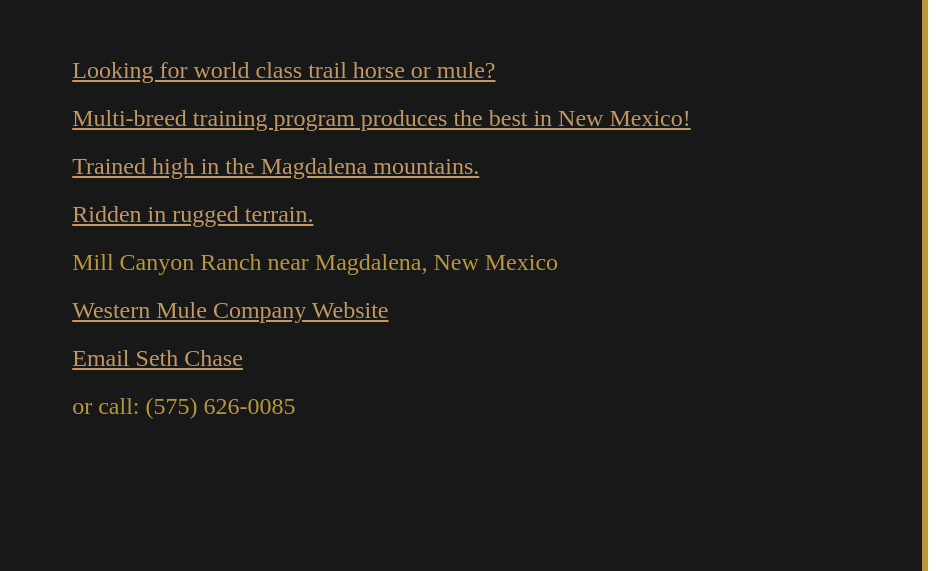
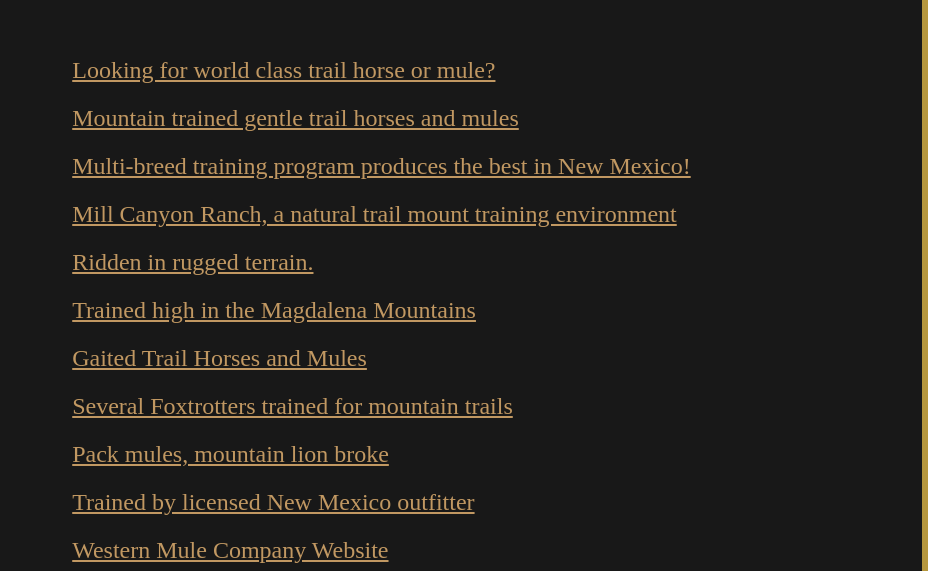
Before and after one commit to MillCanyonRanch/magdalena, a plain HTML site: page index.html in a window 1280 px wide. Shown: the part 156-727 px from the top of the page, 344-1280 px from the left. Drawn offline with nearby package versions, Linux system fonts and the light colour scheme.

Commit message:
Add files via upload

```diff
--- a/index.html
+++ b/index.html
@@ -26,26 +26,55 @@
     <div id="footer">
         <div id="contact_info">
           <p>
-            <a href="https://OutfitterTrailHorses.github.io/webpage" >
+            <a href="https://millcanyonranch.github.io/magdalena" >
               <span>Looking for world class trail horse or mule?</span>
             </a>
           </p>
           <p>
-            <a href="https://sethchasenewmexico.github.io/webpage">
+            <a href="https://millcanyonranch.github.io/trailmount" >
+              <span>Mountain trained gentle trail horses and mules</span>
+            </a>
+          </p>
+          <p>
+            <a href="https://millcanyonranch.github.io/trailhorse">
               <span>Multi-breed training program produces the best in New Mexico!</span>
             </a>
           </p>
           <p>
-            <a href="https://NewMexicoFoxtrotters.github.io/webpage">
-              <span>Trained high in the Magdalena mountains.</span>
+            <a href="https://millcanyonranch.github.io/trailmule">
+              <span>Mill Canyon Ranch, a natural trail mount training environment</span>
             </a>
           </p>
           <p>
-            <a href="https://sethchasemules.github.io/webpage">
+            <a href="https://millcanyonranch.github.io/wildernessmount">
               <span>Ridden in rugged terrain.</span>
             </a>
           </p>
-          <p>Mill Canyon Ranch near Magdalena, New Mexico</p>
+          <p>
+            <a href="https://millcanyonranch.github.io/newmexico">
+              <span>Trained high in the Magdalena Mountains</span>
+            </a>
+          </p>
+          <p>
+            <a href="https://millcanyonranch.github.io/gaitedhorse">
+              <span>Gaited Trail Horses and Mules</span>
+            </a>
+          </p>
+          <p>
+            <a href="https://millcanyonranch.github.io/gaitedmule">
+              <span>Several Foxtrotters trained for mountain trails</span>
+            </a>
+          </p>
+          <p>
+            <a href="https://millcanyonranch.github.io/foxtrotter">
+              <span>Pack mules, mountain lion broke</span>
+            </a>
+          </p>
+          <p>
+            <a href="https://millcanyonranch.github.io/outfitter">
+              <span>Trained by licensed New Mexico outfitter</span>
+            </a>
+          </p>
           <p><a href="https://westernmuleco.com">Western Mule Company Website</a></p>
           <p><a href="mailto:westernoutfitting@gmail.com">Email Seth Chase</a></p>
           <p> or call: (575) 626-0085</p>
```
